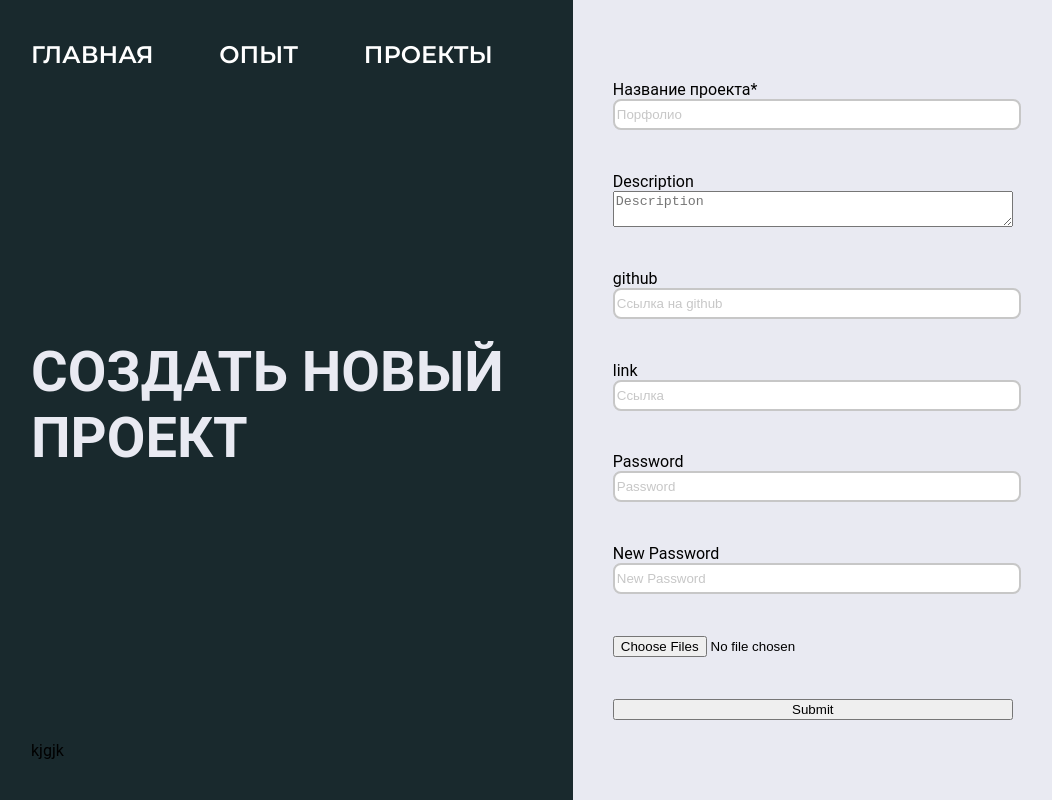
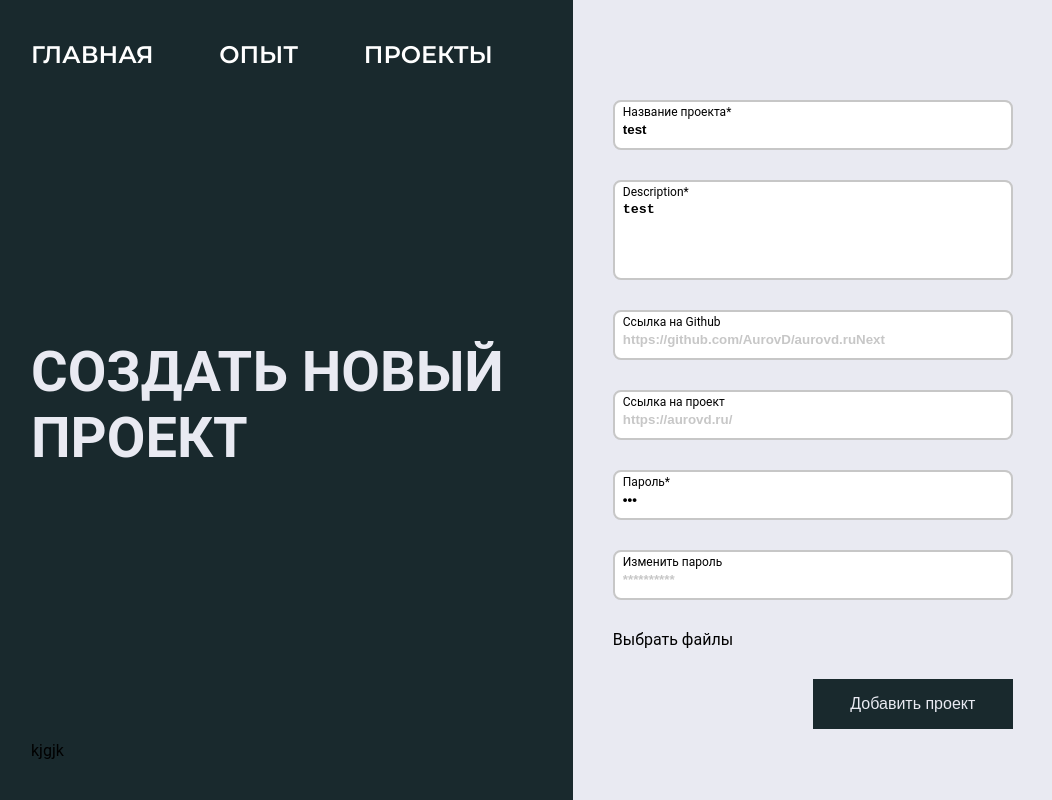
Before and after one commit to AurovD/aurovd.ruNext, a Next.js app: page /create in a window 1280 px wide. Shown: the whole page, without its empty margins (9-1061 px from the left). Built offline with nearby package versions, Linux system fonts and the light colour scheme; a web font is replaced by a local one.

Commit message:
form finished

```diff
--- a/components/Create/Create.module.scss
+++ b/components/Create/Create.module.scss
@@ -1,27 +1,26 @@
 .form {
-  height: 80vh;
+  gap: 30px;
+  padding-top: 100px;
+  width: 400px;
+  button {
+    background-color: #19292D;
+    color: #E9EAF2;
+    height: 50px;
+    width: 200px;
+    align-self: flex-end;
+    cursor: pointer;
+    font-size: 16px;
+    font-weight: 400;
+    border: none;
+    transition: 0.3s linear;
+    &:active {
+      transform: scale(0.95);
+    }
+  }
 }
-//.form_input {
-//  width: 400px;
-//  height: 50px;
-//  input {
-//    outline: none;
-//    border: 2px solid #c7c7c7;
-//    width: 100%;
-//    height: 100%;
-//    border-radius: 8px;
-//    color: #7a83bf;
-//    &:hover {
-//      border: 2px solid #19292D;
-//    }
-//    &::-webkit-input-placeholder {
-//      color: #c7c7c7;
-//    }
-//    &::-moz-placeholder {
-//      color: #c7c7c7;
-//    }
-//    &:-ms-input-placeholder {
-//      color: #c7c7c7;
-//    }
-//  }
-//}
+.files {
+  display: none;
+}
+.label {
+  cursor: pointer;
+}
--- a/components/Create/index.tsx
+++ b/components/Create/index.tsx
@@ -1,4 +1,4 @@
-import React from 'react';
+import React, {useEffect, useState} from 'react';
 import styles from './Create.module.scss';
 import {Formik, Form, FormikHelpers, ErrorMessage} from 'formik';
 import * as Yup from 'yup';
@@ -31,15 +31,24 @@ const setPost = async (body: FormData) => {
 
 
 export const CreateProject = () => {
+    const [files, setFiles] = useState<string[]>([])
+
+    useEffect(() => {
+        console.log(files);
+    }, [files]);
+
+    const x = (n) => {
+      setFiles(["kjhkhlhkh"]);
+    }
     return (
-        <div className={'d-flex justify-content-start align-items-center ml-40'}>
+        <div className={'d-flex justify-content-start ml-40 mb-50'}>
             <Formik
                 initialValues={{
-                    title: '',
-                    description: '',
+                    title: 'test',
+                    description: 'test',
                     link: '',
                     github: '',
-                    password: '',
+                    password: '123',
                     new_password: '',
                     previews: null
                 }}
@@ -48,70 +57,55 @@ export const CreateProject = () => {
                         .max(30, 'Must be 15 characters or less')
                         .required('Требуется название проекта'),
                     description: Yup.string()
-                        .required('Required'),
+                        .required('Требуется описание проекта'),
                     password: Yup.string()
-                        .required('Required'),
+                        .required('Требуется идентификация по паролю'),
                     previews: Yup.mixed()
-                        .required('Required')
+                        .required('Требуется превью проекта')
                 })}
                 onSubmit={(
                     values: Values,
                     { setSubmitting }: FormikHelpers<Values>
                 ) => {
+                    setFiles([]);
                     const fd = new FormData();
                     Array.from(values.previews).forEach(file => {
                         fd.append('preview', file);
+                        setFiles(prev => [...prev, file.name]);
                     });
                     for (let k in values) {
                         fd.append(k, typeof values[k] === "string" ? values[k] : JSON.stringify(values[k]));
                     }
                     setSubmitting(false);
-                    setPost(fd).then(async (r: any) => {
-                        r = await r.json();
-                        console.log(r)
-                    });
+                    // setPost(fd).then(async (r: any) => {
+                    //     r = await r.json();
+                    //     console.log(r)
+                    // });
                 }}>
                 {(formProps) => (
-                    <Form className={clsx('d-flex flex-column justify-content-between', styles.form)}>
-                        <MyTextInput label="Название проекта*" name="title" type="text" placeholder="Порфолио"/>
-                        <div className={clsx('d-flex flex-column relative', styles.form_input)}>
-                            {/*<label htmlFor="title">Title</label>*/}
-                            {/*<Field id="title" name="title" placeholder="Название проекта" />*/}
-                            {/*<ErrorMessage name="title" />*/}
-                            <MyTextArea label="Description" name="description" placeholder="Description"/>
-                        </div>
-
-
-                        <div className={clsx('d-flex flex-column relative', styles.form_input)}>
-                            <MyTextInput label="github" name="github" type="text" placeholder="Ссылка на github"/>
-                        </div>
-
-                        <div className={clsx('d-flex flex-column relative', styles.form_input)}>
-                            <MyTextInput label="link" name="link" type="text" placeholder="Ссылка"/>
-                        </div>
-
-                        <div className={clsx('d-flex flex-column relative', styles.form_input)}>
-                            <MyTextInput label="Password" name="password" type="password" placeholder="Password"/>
-                        </div>
-
-                        {/*<label htmlFor="new_password">New Password</label>*/}
-                        {/*<Field id="new_password" name="new_password" placeholder="New password" type="password" />*/}
-
-                        <div className={clsx('d-flex flex-column relative', styles.form_input)}>
-                            <MyTextInput label="New Password" name="new_password" type="password" placeholder="New Password"/>
-                        </div>
-
+                    <Form className={clsx('d-flex flex-column', styles.form)}>
+                        <MyTextInput label="Название проекта*" name="title" type="text" placeholder="Портфолио"/>
+                        <MyTextArea label="Description*" name="description" placeholder="Description"/>
+                        <MyTextInput label="Ссылка на Github" name="github" type="text" placeholder="https://github.com/AurovD/aurovd.ruNext"/>
+                        <MyTextInput label="Ссылка на проект" name="link" type="text" placeholder="https://aurovd.ru/"/>
+                        <MyTextInput label="Пароль*" name="password" type="password" placeholder="**********"/>
+                        <MyTextInput label="Изменить пароль" name="new_password" type="password" placeholder="**********"/>
+                        <label htmlFor="previews" className={clsx(styles.label)}>
+                            {!files.length ? "Выбрать файлы" : `Выбранные файлы: ${files.join(", ")}.`}
+                        </label>
                         <input
+                            id="previews"
                             type="file"
                             name="previews"
                             onChange={(event) =>{
                                 formProps.setFieldValue("previews", event.target.files);
                             }}
+                            className={clsx(styles.files)}
                             multiple
                         />
                         <ErrorMessage name="previews" />
 
-                        <button type="submit">Submit</button>
+                        <button type="submit">Добавить проект</button>
                     </Form>
                 )}
             </Formik>
--- a/components/Panel/Panel.module.scss
+++ b/components/Panel/Panel.module.scss
@@ -15,7 +15,7 @@
     }
   }
   .active {
-    color: #E9EAF2;
+    color: #505C5E;
   }
 }
 .title {
--- a/components/UI/Forms/TextArea/TextArea.module.scss
+++ b/components/UI/Forms/TextArea/TextArea.module.scss
@@ -0,0 +1,16 @@
+.form_textarea {
+  width: 400px;
+  height: 100px;
+  textarea {
+    box-sizing: border-box;
+    padding: 20px 10px 0 8px;
+    outline: none;
+    border: 2px solid #c7c7c7;
+    width: 100%;
+    height: 100%;
+    border-radius: 8px;
+    color: #000;
+    font-weight: 600;
+    resize: none;
+  }
+}
--- a/components/UI/Forms/TextArea/index.tsx
+++ b/components/UI/Forms/TextArea/index.tsx
@@ -1,5 +1,7 @@
 import {useField} from "formik";
 import {FC} from "react";
+import styles from './TextArea.module.scss';
+import clsx from "clsx";
 
 interface Interface {
     label: string;
@@ -10,12 +12,12 @@ interface Interface {
 export const MyTextArea: FC<Interface> = ({label, ...props}) => {
     const [field, meta] = useField(props);
     return (
-        <>
-            <label htmlFor={props.name}>{label}</label>
-            <textarea className="text-area" {...field} {...props} />
+        <div className={clsx('relative', styles.form_textarea)}>
+            <label htmlFor={props.name} className={clsx("absolute label")}>{label}</label>
+            <textarea{...field} {...props} />
             {meta.touched && meta.error ? (
-                <div className="error">{meta.error}</div>
+                <div className={clsx("absolute error")}>{meta.error}</div>
             ) : null}
-        </>
+        </div>
     );
 };
--- a/components/UI/Forms/TextInput/TextInput.module.scss
+++ b/components/UI/Forms/TextInput/TextInput.module.scss
@@ -2,12 +2,15 @@
   width: 400px;
   height: 50px;
   input {
+    box-sizing: border-box;
+    padding: 8px 10px 0 8px;
     outline: none;
     border: 2px solid #c7c7c7;
     width: 100%;
     height: 100%;
     border-radius: 8px;
-    color: #7a83bf;
+    color: #000;
+    font-weight: 600;
     &:hover {
       border: 2px solid #19292D;
     }
--- a/components/UI/Forms/TextInput/index.tsx
+++ b/components/UI/Forms/TextInput/index.tsx
@@ -13,9 +13,9 @@ interface Interface {
 export const MyTextInput: FC<Interface> = ({ label, ...props }) => {
     const [field, meta] = useField(props);
     return (
-        <div className={clsx('d-flex flex-column relative', styles.form_input)}>
-            <label htmlFor={props.name}>{label}</label>
-            <input className="text-input" {...field} {...props} />
+        <div className={clsx('relative', styles.form_input)}>
+            <label htmlFor={props.name} className={clsx("absolute label")}>{label}</label>
+            <input {...field} {...props} />
             {meta.touched && meta.error ? (
                 <div className={clsx("absolute error")}>{meta.error}</div>
             ) : null}
--- a/pages/projects.tsx
+++ b/pages/projects.tsx
@@ -2,11 +2,8 @@ import React from 'react';
 import Head from "next/head";
 import {Panel} from "../components/Panel";
 import {Projects} from "../components/Projects";
-import {MainContext} from "./index";
 
 export default function ProjectsPage() {
-    const { page } = React.useContext(MainContext);
-    console.log(page);
     const obj = {
         id: 2,
         title: "ПРОЕКТЫ"
--- a/styles/globals.scss
+++ b/styles/globals.scss
@@ -25,9 +25,14 @@ a {
   box-sizing: border-box;
 }
 .error {
-  top: 0;
-  right: 0;
+  top: 5px;
+  right: 10px;
   color: #b80f0a;
+  font-size: 12px;
+}
+.label {
+  top: 5px;
+  left: 10px;
   font-size: 12px;
 }
 @media (max-width: 1000px) {
```
Also changed, not shown: pages/index.tsx (+5 -5 lines).
